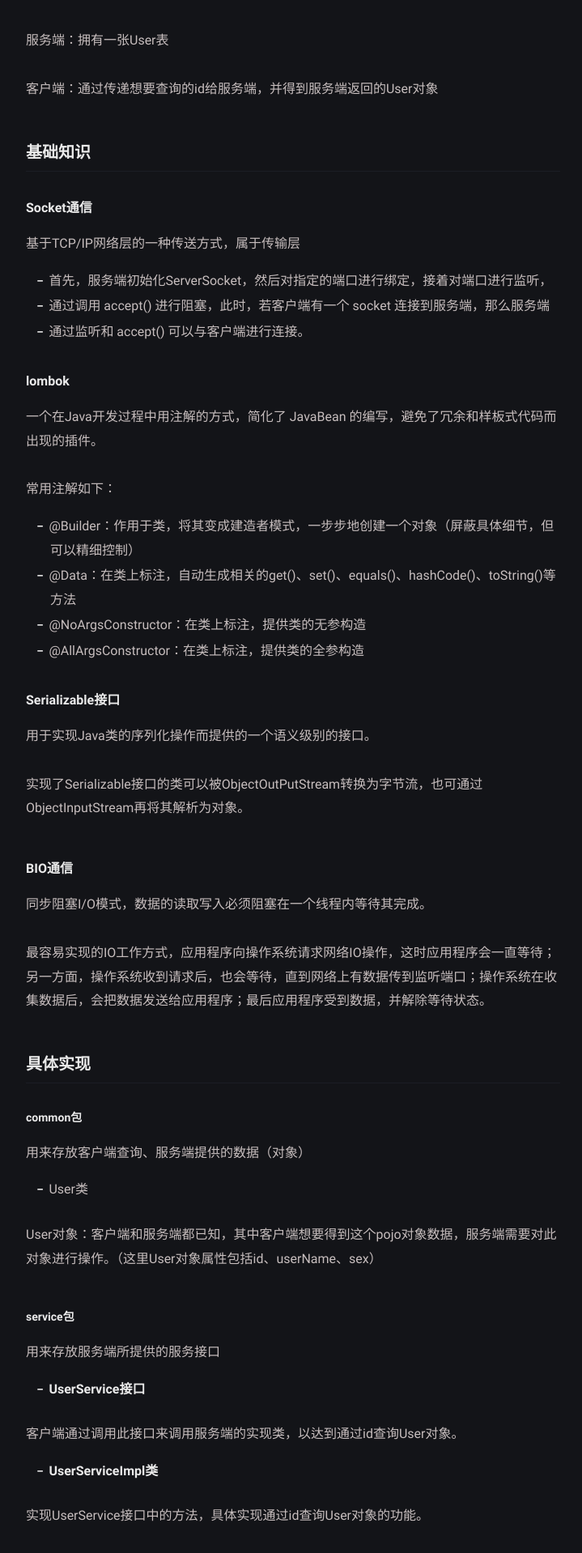
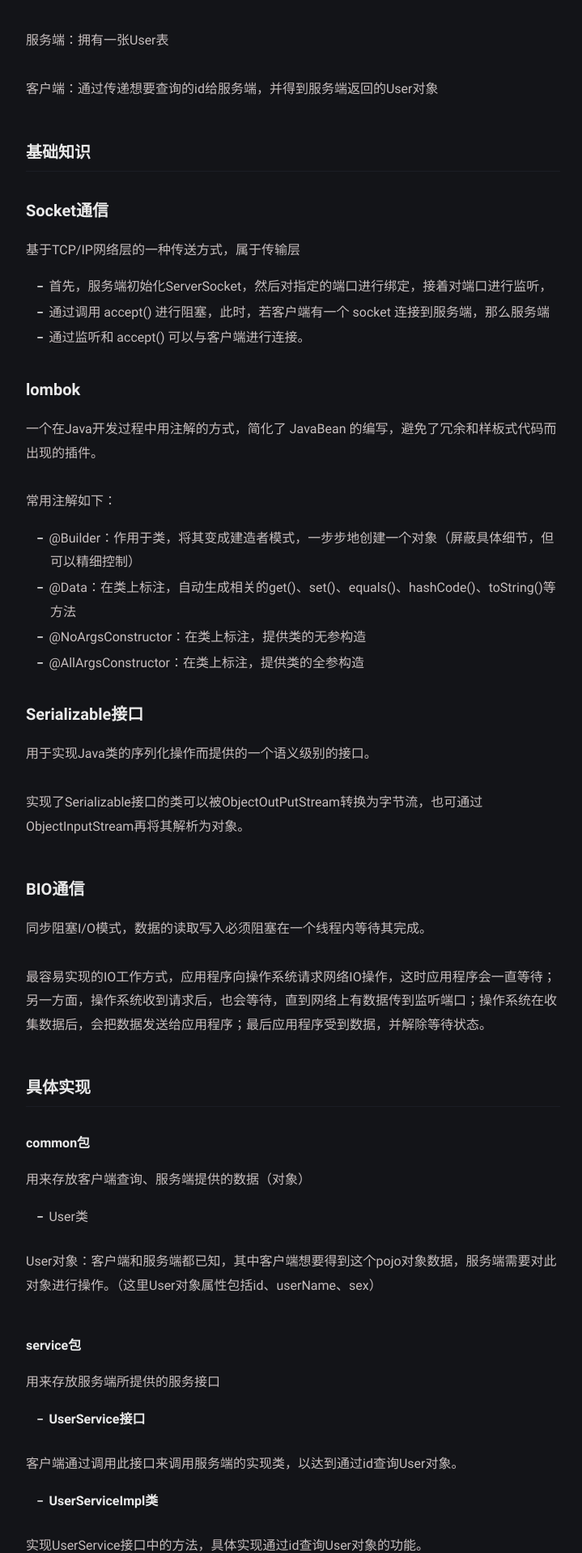
Before and after one commit to SherlnoW/SherlnoW.github.io, a Jekyll site: the page built from _posts/Monster-RPC/2022-10-22-myrpc-version0.md, in a window 1280 px wide. Shown: the part 913-2831 px from the top of the page at 81% size, without its empty margins (278-997 px from the left). Built offline with Jekyll 4.4.1, drawn with Linux system fonts in a browser that asks for light colours.

```diff
--- a/_posts/Monster-RPC/2022-10-22-myrpc-version0.md
+++ b/_posts/Monster-RPC/2022-10-22-myrpc-version0.md
@@ -31,14 +31,14 @@ tag:
 
 ### 基础知识
 
-##### Socket通信
+#### Socket通信
 
 基于TCP/IP网络层的一种传送方式，属于传输层
 * 首先，服务端初始化ServerSocket，然后对指定的端口进行绑定，接着对端口进行监听，
 * 通过调用 accept() 进行阻塞，此时，若客户端有一个 socket 连接到服务端，那么服务端
 * 通过监听和 accept() 可以与客户端进行连接。
 
-##### lombok
+#### lombok
 
 一个在Java开发过程中用注解的方式，简化了 JavaBean 的编写，避免了冗余和样板式代码而出现的插件。
 
@@ -49,13 +49,13 @@ tag:
 * @NoArgsConstructor：在类上标注，提供类的无参构造
 * @AllArgsConstructor：在类上标注，提供类的全参构造
 
-##### Serializable接口
+#### Serializable接口
 
 用于实现Java类的序列化操作而提供的一个语义级别的接口。
 
 实现了Serializable接口的类可以被ObjectOutPutStream转换为字节流，也可通过ObjectInputStream再将其解析为对象。
 
-##### BIO通信
+#### BIO通信
 
 同步阻塞I/O模式，数据的读取写入必须阻塞在一个线程内等待其完成。
 
@@ -63,7 +63,7 @@ tag:
 
 ### 具体实现
 
-###### common包
+##### common包
 
 用来存放客户端查询、服务端提供的数据（对象）
 
@@ -71,7 +71,7 @@ tag:
 
 User对象：客户端和服务端都已知，其中客户端想要得到这个pojo对象数据，服务端需要对此对象进行操作。（这里User对象属性包括id、userName、sex）
 
-###### service包
+##### service包
 
 用来存放服务端所提供的服务接口
 
@@ -83,7 +83,7 @@ User对象：客户端和服务端都已知，其中客户端想要得到这个p
 
 实现UserService接口中的方法，具体实现通过id查询User对象的功能。
 
-###### server包
+##### server包
 
 服务端，用来接收客户端的请求并提供相应的服务
 
@@ -91,11 +91,11 @@ User对象：客户端和服务端都已知，其中客户端想要得到这个p
 
 以BIO的方式监听Socket，如果有数据，则调用相应的实现类提供服务，并返回结果给客户端
 
-###### client包
+##### client包
 
 客户端，包含发送给服务端的请求以及得到的返回对象
 
-* RPCClient类
+* **RPCClient类**
 
 建立Socket连接，向服务端传输id，并得到返回的User对象。
 
```
